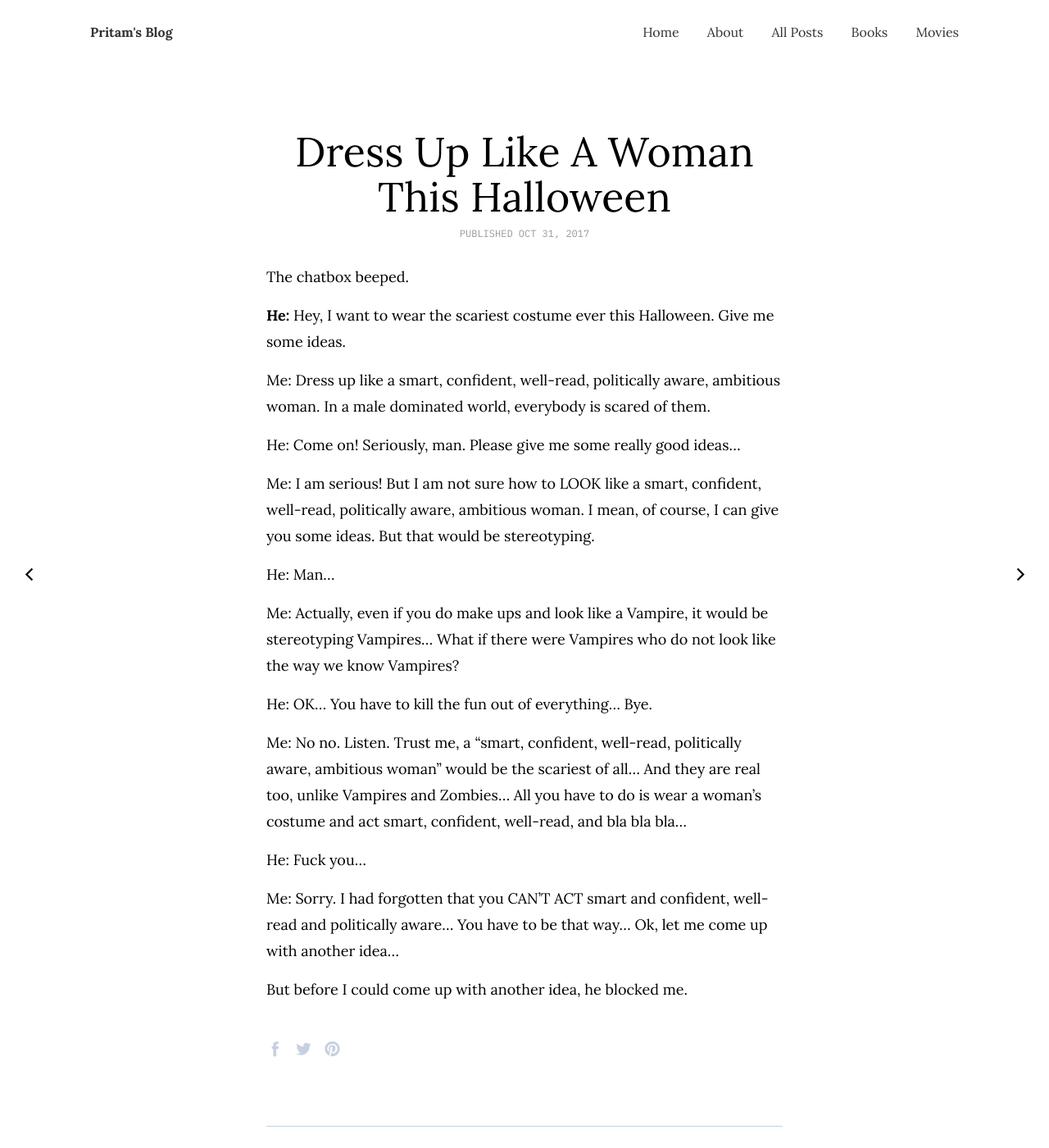
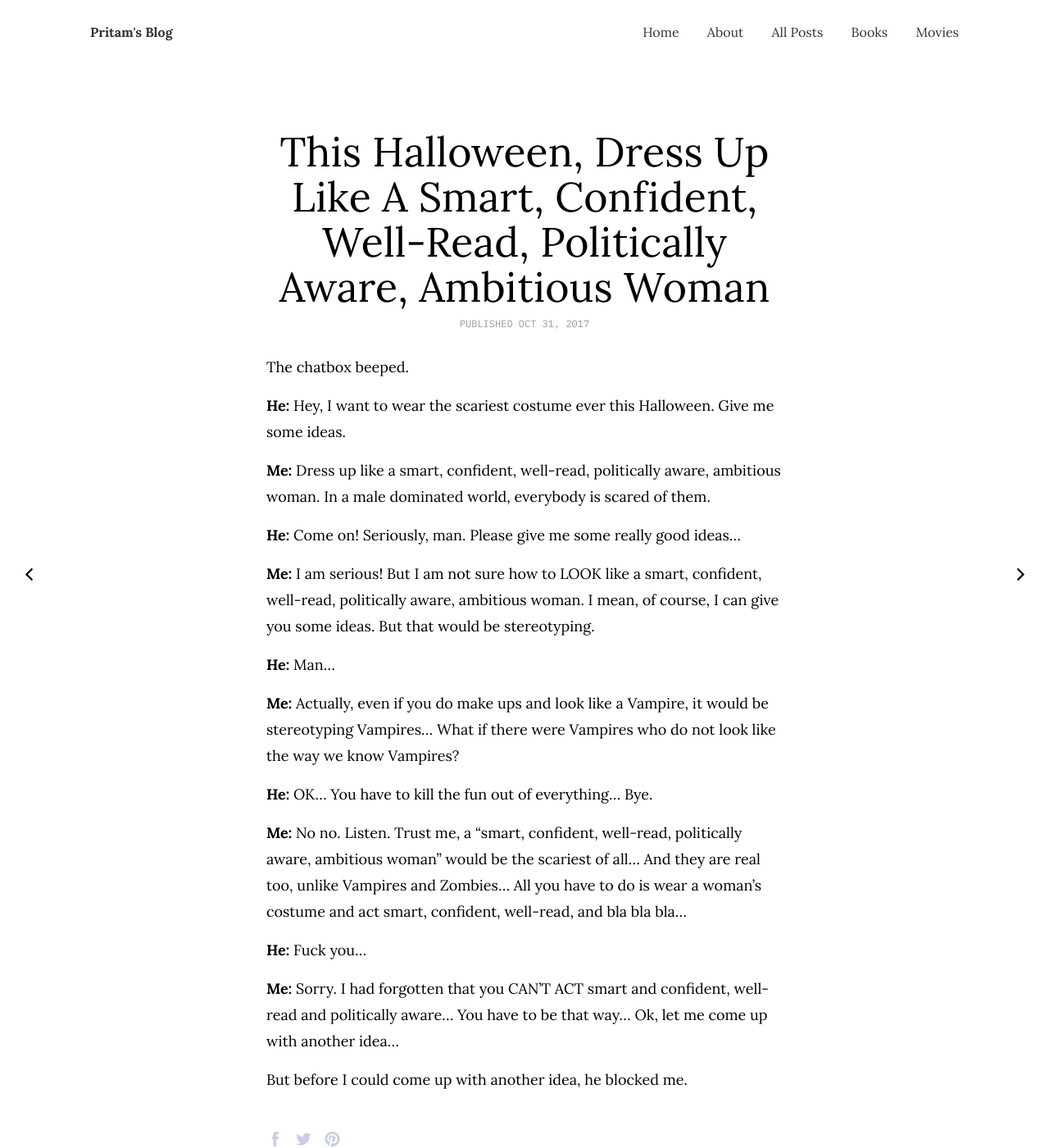
Before and after one commit to argumentativeyouth/pblog, a Jekyll site: the page built from _posts/2017-10-31-dress-up-like-a-woman.md, in a window 1280 px wide and 1400 px high. Shown: the whole window at 82% size. Built offline with Jekyll 4.4.1, drawn with Linux system fonts in a browser that asks for light colours.

Commit message:
Update 2017-10-31-dress-up-like-a-woman.md

```diff
--- a/_posts/2017-10-31-dress-up-like-a-woman.md
+++ b/_posts/2017-10-31-dress-up-like-a-woman.md
@@ -1,29 +1,28 @@
 ---
 layout: post
-title: Dress Up Like A Woman This Halloween
+title: This Halloween, Dress Up Like A Smart, Confident, Well-Read, Politically Aware, Ambitious Woman
 date: 2017-10-31
 ---
 The chatbox beeped.
 
 **He:** Hey, I want to wear the scariest costume ever this Halloween. Give me some ideas.
 
-Me: Dress up like a smart, confident, well-read, politically aware, ambitious woman. In a male dominated world, everybody is scared of them.
+**Me:** Dress up like a smart, confident, well-read, politically aware, ambitious woman. In a male dominated world, everybody is scared of them.
 
-He: Come on! Seriously, man. Please give me some really good ideas...
+**He:** Come on! Seriously, man. Please give me some really good ideas...
 
-Me: I am serious! But I am not sure how to LOOK like a smart, confident, well-read, politically aware, ambitious woman. I mean, of course, I can give you some ideas. But that would be stereotyping.
+**Me:** I am serious! But I am not sure how to LOOK like a smart, confident, well-read, politically aware, ambitious woman. I mean, of course, I can give you some ideas. But that would be stereotyping.
 
-He: Man...
+**He:** Man...
 
-Me: Actually, even if you do make ups and look like a Vampire, it would be stereotyping Vampires... What if there were Vampires who do not look like the way we know Vampires?
+**Me:** Actually, even if you do make ups and look like a Vampire, it would be stereotyping Vampires... What if there were Vampires who do not look like the way we know Vampires?
 
-He: OK... You have to kill the fun out of everything... Bye.
+**He:** OK... You have to kill the fun out of everything... Bye.
 
-Me: No no. Listen. Trust me, a "smart, confident, well-read, politically aware, ambitious woman" would be the scariest of all... And they are real too, unlike Vampires and Zombies... All you have to do is wear a woman's costume and act smart, confident, well-read, and bla bla bla...
+**Me:** No no. Listen. Trust me, a "smart, confident, well-read, politically aware, ambitious woman" would be the scariest of all... And they are real too, unlike Vampires and Zombies... All you have to do is wear a woman's costume and act smart, confident, well-read, and bla bla bla...
 
-He: Fuck you...
+**He:** Fuck you...
 
-Me: Sorry. I had forgotten that you CAN'T ACT
-smart and confident, well-read and politically aware... You have to be that way... Ok, let me come up with another idea...
+**Me:** Sorry. I had forgotten that you CAN'T ACT smart and confident, well-read and politically aware... You have to be that way... Ok, let me come up with another idea...
 
 But before I could come up with another idea, he blocked me.
```
